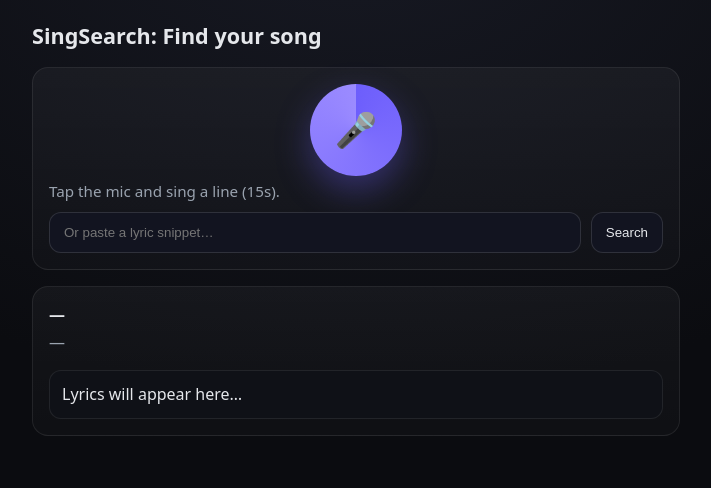
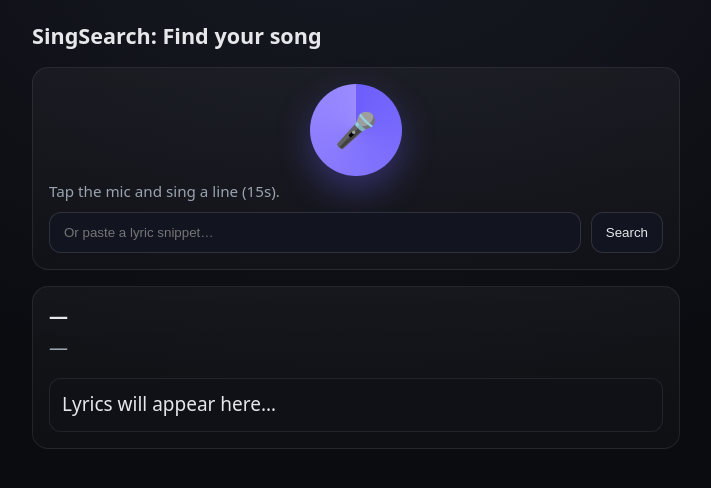
Before and after one commit to desiregasagara/songs-to-lyrics, a website: page index.html in a window 1280 px wide. Shown: the whole page, without its empty margins (284-995 px from the left). Drawn offline with Linux system fonts and the light colour scheme.

Commit message:
collab testing

```diff
--- a/index.html
+++ b/index.html
@@ -15,7 +15,7 @@
       margin:0;
       background:radial-gradient(1200px 800px at 50% -10%, #171923 0%, var(--bg) 60%);
       color:var(--ink);
-      font:16px/1.45 system-ui, -apple-system, Segoe UI, Roboto, Inter, Ubuntu, Cantarell, Noto Sans, sans-serif;
+      font: 19px/1.45 system-ui, -apple-system, Segoe UI, Roboto, Inter, Ubuntu, Cantarell, Noto Sans, sans-serif;
     }
 
     .wrap{
```
